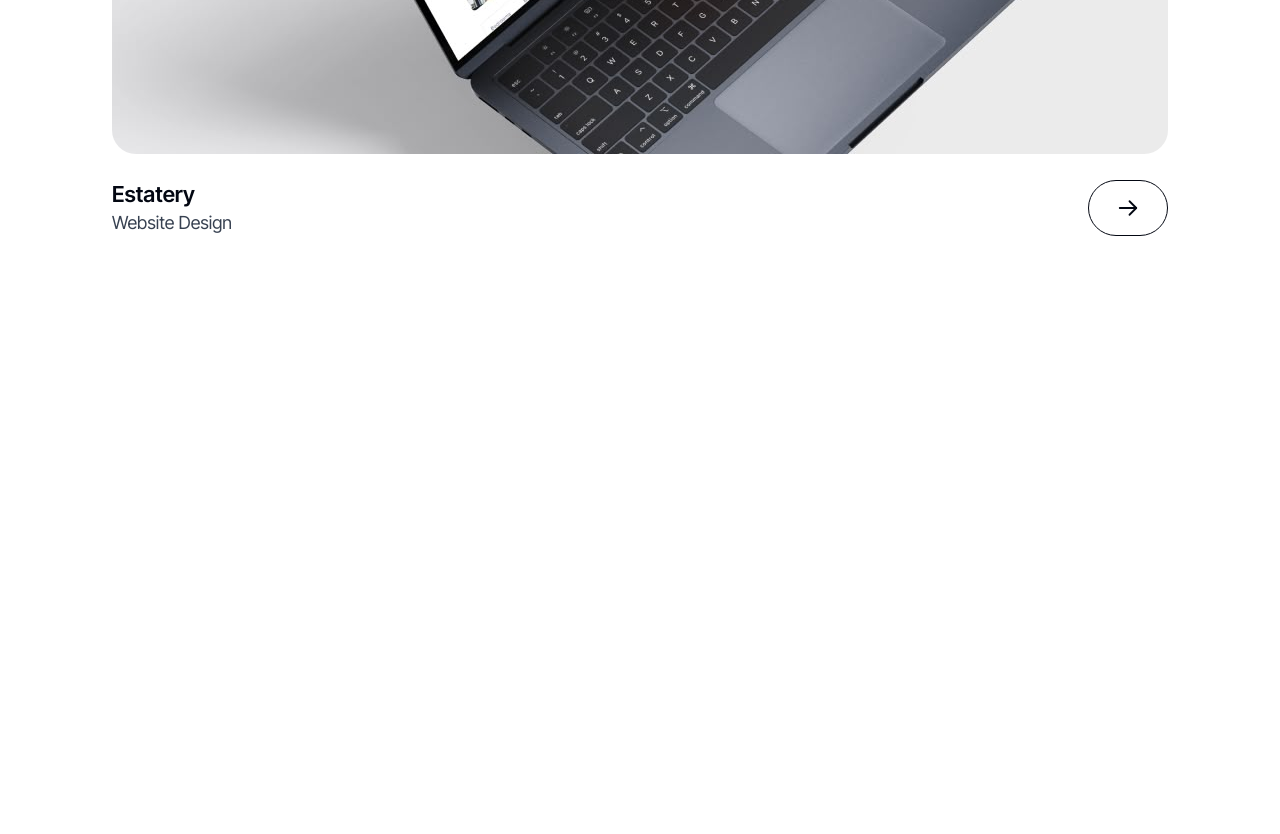
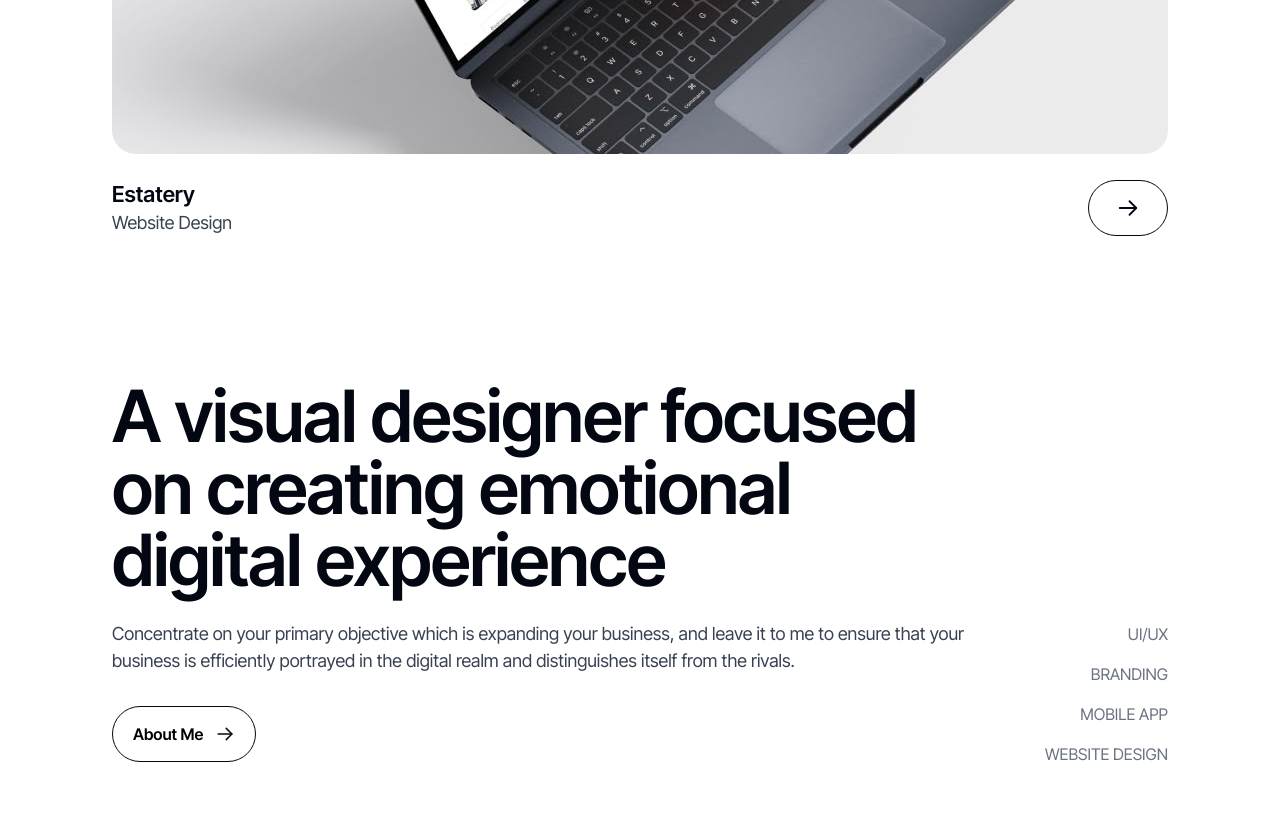
Before and after one commit to sherlockmac/frontend, a plain HTML site: page 04-showcasy/index.html in a window 1280 px wide. Shown: the part 3157-3991 px from the top of the page. Before the commit the page ends 3465 px from the top, so only its background shows below. Drawn offline with Linux system fonts and the light colour scheme.

Commit message:
feat: added about section

```diff
--- a/04-showcasy/index.html
+++ b/04-showcasy/index.html
@@ -129,6 +129,29 @@
                 </div>
             </div>
         </section>
+        <section id="about">
+            <div id="about_description">
+                <div>
+                    <h2>A visual designer focused on creating emotional digital experience</h2>
+                    <p>Concentrate on your primary objective which is expanding your business, and leave it to me to ensure that your business is efficiently portrayed in the digital realm and distinguishes itself from the rivals.</p>
+                </div>
+                <button>
+                    About Me
+                    <svg width="20" height="20" viewBox="0 0 20 20" fill="none" xmlns="http://www.w3.org/2000/svg">
+                        <path d="M3.125 10H16.875" stroke="#030712" stroke-width="1.5" stroke-linecap="round" stroke-linejoin="round"/>
+                        <path d="M11.25 4.375L16.875 10L11.25 15.625" stroke="#030712" stroke-width="1.5" stroke-linecap="round" stroke-linejoin="round"/>
+                        </svg>
+                </button>
+            </div>
+            <div id="categories">
+                <ul>
+                    <li>UI/UX</li>
+                    <li>Branding</li>
+                    <li>Mobile App</li>
+                    <li>Website Design</li>
+                </ul>
+            </div>
+        </section>
     </main>
 </body>
 </html>
--- a/04-showcasy/style.css
+++ b/04-showcasy/style.css
@@ -104,7 +104,7 @@ header {
     height: 48px;
 }
 
-#hero, #works {
+#hero, #works, #about {
     padding: 72px 0;
 }
 
@@ -194,3 +194,54 @@ header {
     display: flex;
     justify-content: space-between;
 }
+
+#about {
+    display: flex;
+    flex-direction: row;
+    gap: 72px;
+}
+
+#about h2 {
+    font-size: 72px;
+    font-weight: 600;
+    margin-bottom: 24px;
+}
+
+#about p {
+    font-size: 18px;
+    font-weight: 400;
+    color: #374151;
+    line-height: 1.5;
+}
+
+#about_description {
+    display: flex;
+    flex-direction: column;
+    align-items: flex-start;
+    gap: 32px;
+}
+
+#about #categories {
+    align-self: flex-end;
+    flex: none;
+    color: #6b7280;
+    text-align: right;
+    font-size: 16px;
+    font-weight: 400;
+    text-transform: uppercase;
+    width: 128px;
+}
+
+/* #about #categories ul {
+    display: flex;
+    flex-direction: column;
+    gap: 24px;
+} */
+
+#about #categories li {
+    margin-bottom: 24px;
+}
+
+#about #categories li:last-child {
+    margin-bottom: 0;
+}
```
